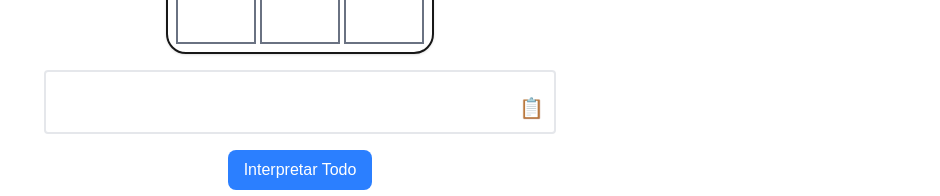
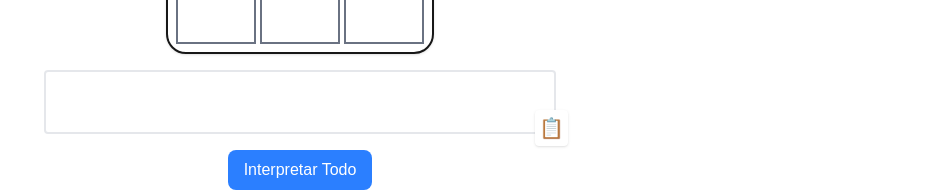
Before and after one commit to futurediffusion/emoji-translator, a Next.js app: page /creator-grid in a window 1280 px wide. Shown: the part 438-634 px from the top of the page, without its empty margins (340-1280 px from the left). Built offline with nearby package versions, Linux system fonts and the light colour scheme.

Commit message:
Move copy button outside interpretation cell

```diff
--- a/src/app/creator-grid/page.tsx
+++ b/src/app/creator-grid/page.tsx
@@ -226,12 +226,14 @@ export default function CreatorGridPage() {
             }),
           )}
         </div>
-      <div className="relative p-3 border-2 border-gray-200 rounded bg-white min-h-[4rem] w-full max-w-[32rem]">
-        <div className="whitespace-pre-wrap text-sm text-left">{globalMeaning}</div>
+      <div className="relative w-full max-w-[32rem]">
+        <div className="p-3 border-2 border-gray-200 rounded bg-white min-h-[4rem] w-full">
+          <div className="whitespace-pre-wrap text-sm text-left">{globalMeaning}</div>
+        </div>
         <button
           onClick={copyMeaning}
           title="Copiar texto"
-          className="absolute bottom-1.5 right-1.5 text-xl p-1 rounded hover:bg-gray-100"
+          className="absolute -bottom-3 -right-3 text-xl p-1 rounded bg-white shadow hover:bg-gray-100"
         >
           📋
         </button>
```
